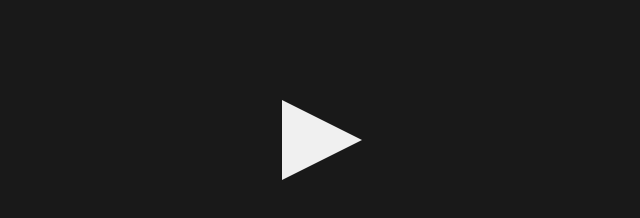
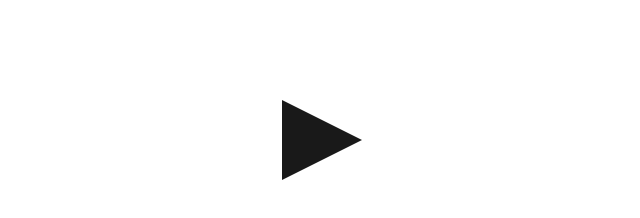
Before and after one commit to ValentinLvrr/Notion-Lofi, a plain HTML site: page index.html in a window 1280 px wide. Shown: the whole page, without its empty margins (298-938 px from the left). Drawn offline with Linux system fonts and the light colour scheme.

Commit message:
🎨 Upgrading notion integration

```diff
--- a/app.js
+++ b/app.js
@@ -1,11 +1,10 @@
+const firstScriptTag = document.getElementsByTagName('script')[0];
 const playpause = document.querySelector('.playpause');
 const playpause_btn = document.querySelector('.button')
-const bg_zone = document.querySelector('.bg')
-
-let firstScriptTag = document.getElementsByTagName('script')[0];
-let tag = document.createElement('script');
+const body = document.querySelector('body')
+const tag = document.createElement('script');
+let darkmode = false
 let player;
-let darkmode = true
 
 
 function onYouTubePlayerAPIReady() {
@@ -32,13 +31,14 @@ playpause.addEventListener('click', () => {
   playpause.classList.toggle('playing');
 });
 
-bg_zone.addEventListener('dblclick', () => {
+document.addEventListener('keyup', () => {
+  console.log("clicked")
   if (darkmode == true) {
-    bg_zone.style.backgroundColor = "#FFFFFF"
+    body.style.backgroundColor = "#FFFFFF"
     playpause_btn.style.backgroundColor = "#191919"
     darkmode = false
   } else {
-    bg_zone.style.backgroundColor = "#191919"
+    body.style.backgroundColor = "#191919"
     playpause_btn.style.backgroundColor = "#f0f0f0"
     darkmode = true
   }
--- a/index.html
+++ b/index.html
@@ -10,8 +10,6 @@
 </head>
 
 <body>
-
-    <div class="bg">
     <div class="container">
         <div class="playpause">
             <div class="button"></div>
@@ -20,7 +18,6 @@
     <div id="video-player">
         <iframe id="video" src="https://www.youtube.com/embed/jfKfPfyJRdk?enablejsapi=1" frameborder="0"></iframe>
     </div>
-    </div>
     <script src="app.js"></script>
 </body>
 
--- a/styles.css
+++ b/styles.css
@@ -1,14 +1,7 @@
 body {
     margin: 0;
-}
-
-#video-player {
-    display: none;
-}
-
-.bg {
-    height: 1000px;
-    background-color: #191919;
+    background-color: #FFFFFF;
+    transition: 0.3s ease;
 }
 
 .container {
@@ -21,14 +14,13 @@ body {
 .playpause {
     width: 100px;
     cursor: pointer;
-    transition: 0.3s ease-in-out;
+    transition: 0.3s ease;
 }
-
 
 .playpause .button {
     width: 80px;
     height: 80px;
-    background: #f0f0f0;
+    background: #191919;
     transition: inherit;
     clip-path: polygon(0 0, 50% 25%, 50% 75%, 50% 75%, 50% 25%, 100% 50%, 100% 50%, 0 100%);
 }
@@ -36,3 +28,7 @@ body {
 .playpause.playing .button {
     clip-path: polygon(0 0, 40% 0, 40% 100%, 60% 100%, 60% 0, 100% 0, 100% 100%, 0 100%);
 }
+
+#video-player {
+    display: none;
+}
```
Lines whose indentation alone changed are shown as unchanged.
